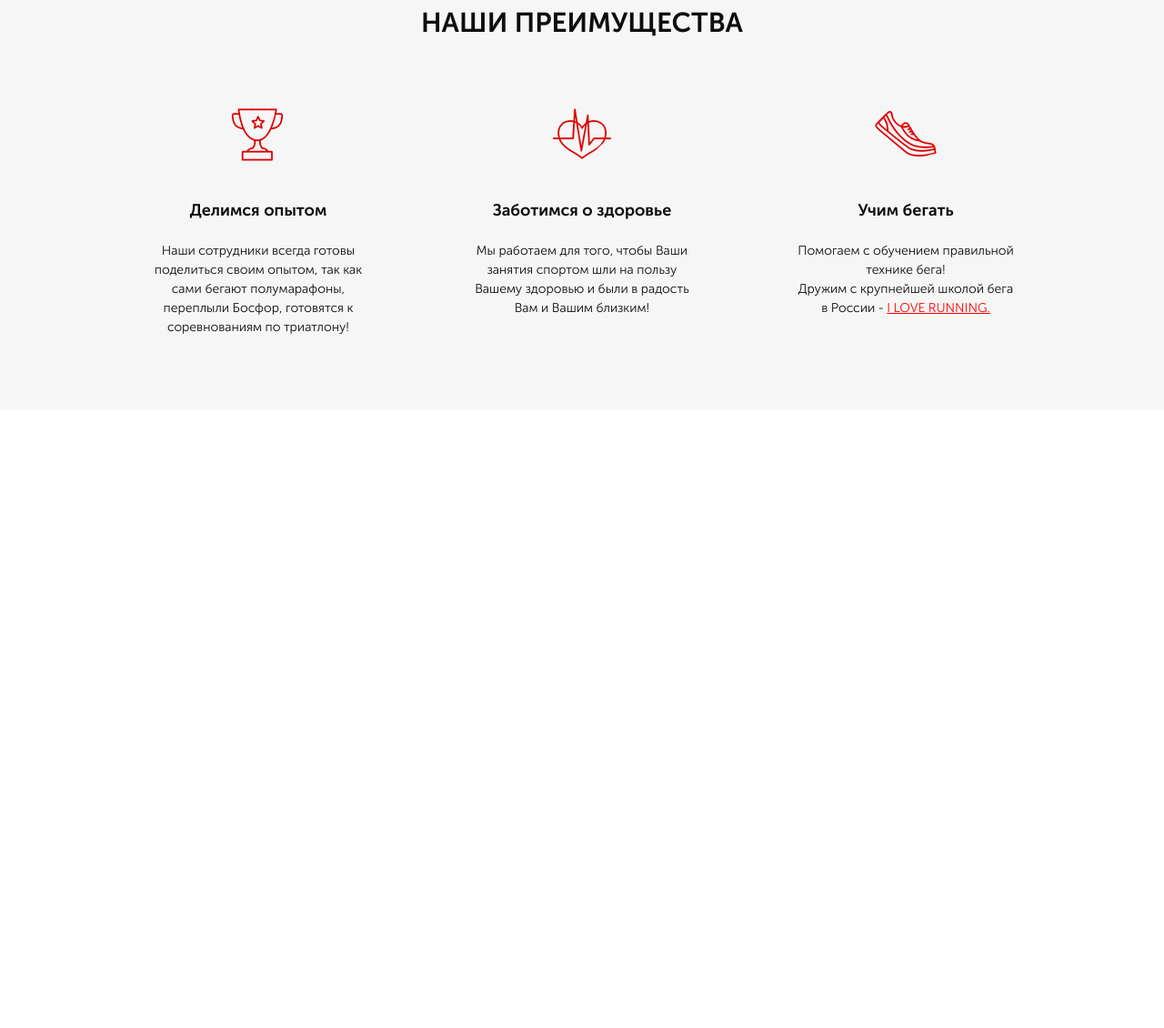
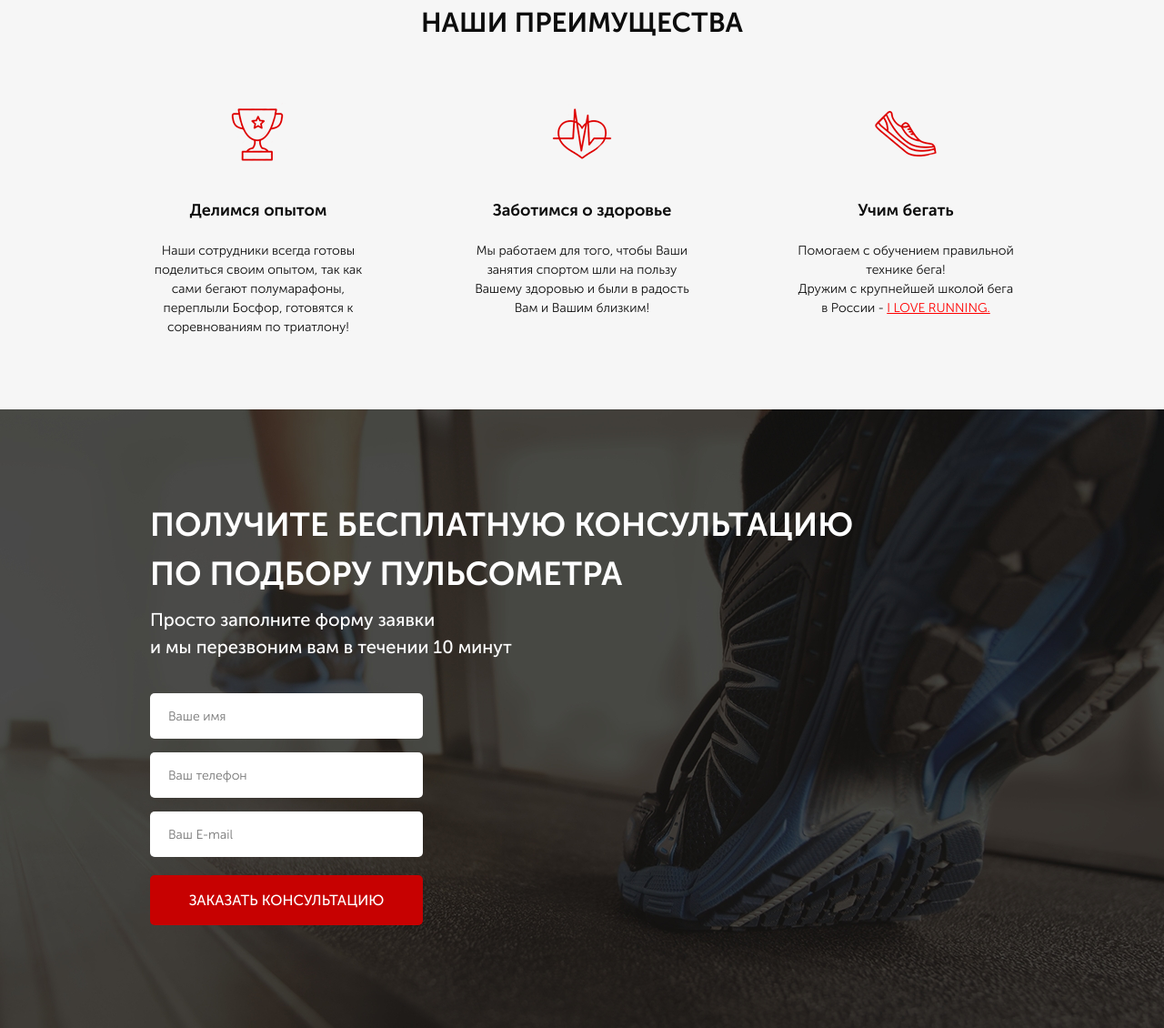
Before and after one commit to Abram-98/pulse, a website: page src/index.html in a window 1280 px wide. Shown: the part 734-1864 px from the top of the page at 91% size. Before the commit the page ends 1184 px from the top, so only its background shows below. Drawn offline with Linux system fonts and the light colour scheme.

Commit message:
second commit add consultation

```diff
--- a/src/index.html
+++ b/src/index.html
@@ -96,5 +96,25 @@
             </div>
         </div>
     </div>
+
+    <div class="consultation">
+        <div class="container">
+            <h2 class="title title_left">
+                Получите бесплатную консультацию<br>
+                по подбору пульсометра
+            </h2>
+            <div class="consultation__descr">
+                Просто заполните форму заявки<br>
+                и мы перезвоним вам в течении 10 минут
+            </div>
+            <form  class="feed-form" action="#">
+                <input name="name" required placeholder="Ваше имя" type="text">
+                <input name="phone" required placeholder="Ваш телефон" type="number">
+                <input name="email" required placeholder="Ваш E-mail" type="email">
+
+                <button class="button button_submit">Заказать консультацию</button>
+            </form>
+        </div>
+    </div>
 </body>
 </html>
--- a/src/sass/blocks/_buttons.scss
+++ b/src/sass/blocks/_buttons.scss
@@ -14,4 +14,10 @@
         height: 50px;
         font-size: 16px;
     }
+    &_submit {
+        width: 100%;
+        height: 55px;
+        font-size: 16px;
+        color:#FFFFFF;
+    }
 }
--- /dev/null
+++ b/src/sass/blocks/_consultation.scss
@@ -0,0 +1,10 @@
+.consultation {
+    min-height: 680px;
+    padding: 100px 0 92px 0;
+    background: url('../../img/consultation.jpg') center (center/cover) no-repeat;
+    &__descr {
+        font-weight: 500;
+        font-size: 20px;
+        color: #FFFFFF;
+    }
+}
--- /dev/null
+++ b/src/sass/blocks/_forms.scss
@@ -0,0 +1,20 @@
+.feed-form {
+    margin-top: 36px;
+    display: flex;
+    flex-direction: column;
+    width: 300px;
+    input {
+        height: 50px;
+        border-radius: 5px;
+        background-color: #FFFFFF;
+        margin-bottom: 15px;
+        border: none;
+        padding: 0 20px;
+        font-weight: 300;
+        font-size: 14px;
+        color: #4B4B4B;
+        &:nth-child(3) {
+            margin-bottom: 20px;
+        }
+    }
+}
--- a/src/sass/blocks/_titles.scss
+++ b/src/sass/blocks/_titles.scss
@@ -3,4 +3,10 @@
     font-size: 30px;
     text-align: center;
     color: #0D0D0D;
+    text-transform: uppercase;
+    &_left {
+        font-size: 36px;
+        color: #FFFFFF;
+        text-align: left;
+    }
 }
--- a/src/sass/style.scss
+++ b/src/sass/style.scss
@@ -12,3 +12,5 @@
 @import 'blocks/advatages';
 @import 'blocks/titles';
 @import 'blocks/media';
+@import 'blocks/consultation';
+@import 'blocks/forms';
```
Also changed, not shown: src/css/style.min.css.
